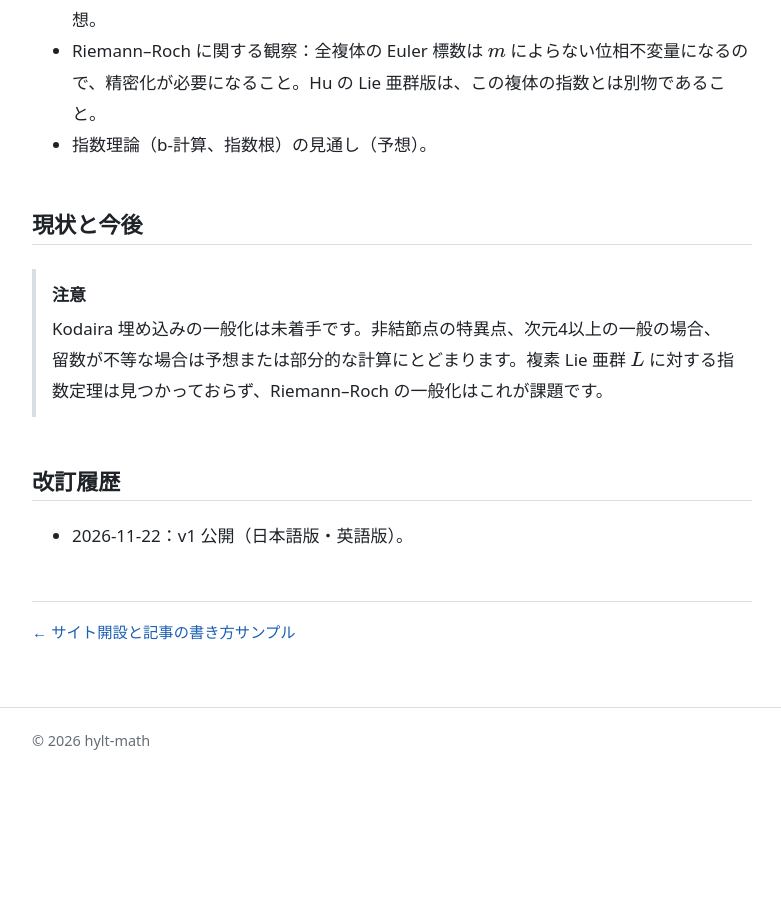
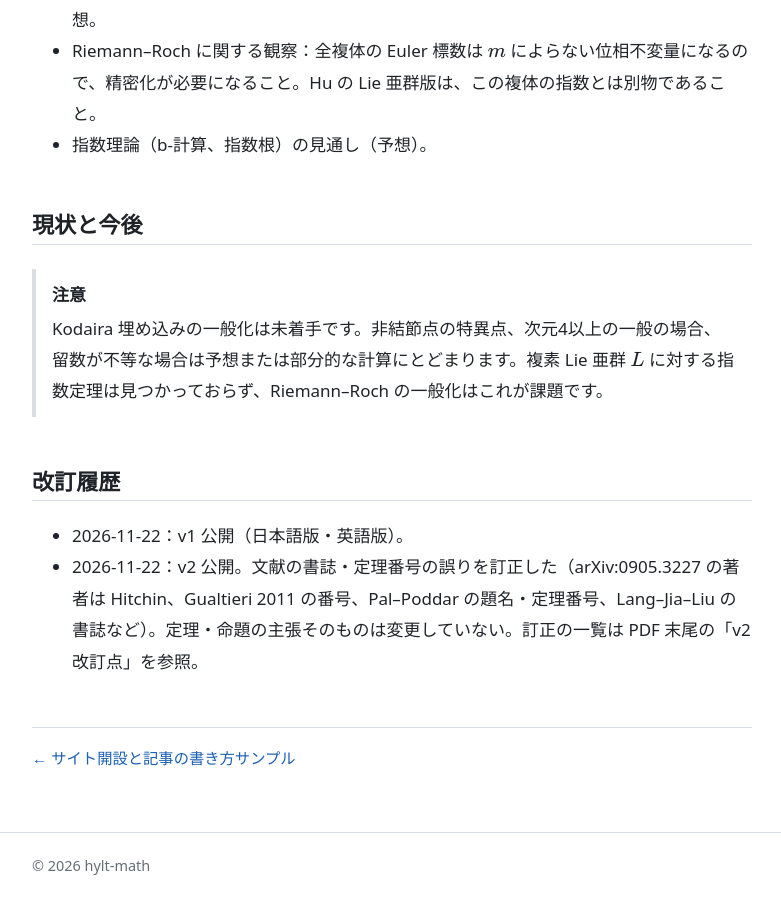
Before and after one commit to hylt-math/hylt-math.github.io, a Jekyll site: the page built from _posts/2026-11-22-generalized-geometry-poisson.md, in a window 1280 px wide and 900 px high, scrolled down 3052 px. Shown: the whole window, without its empty margins (248-1029 px from the left). Built offline with Jekyll 4.4.1, drawn with Linux system fonts in a browser that asks for light colours; before the commit the page ends 3826 px from its top, so only the background shows below that; some of the changed text lies outside the part shown.

Commit message:
Publish v2 of generalized geometry Poisson note (citation corrections; ja/en)
Co-Authored-By: Claude Sonnet 5.5 <noreply@anthropic.com>
Claude-Session: https://claude.ai/code/session_01MVGet6GhGxrPLb1okv7G57

```diff
--- a/_posts/2026-11-22-generalized-geometry-poisson.md
+++ b/_posts/2026-11-22-generalized-geometry-poisson.md
@@ -4,14 +4,15 @@ title: "一般化複素幾何における Serre 型消滅・双対性・Riemann
 status: partial
 tags: [一般化複素幾何, 正則Poisson構造, Serre消滅, Riemann-Roch, 研究ノート]
 abstract: "複素幾何の三種の神器（Riemann–Roch、Serre 消滅、Kodaira 埋め込み）の一般化複素幾何版を目指し、正則 Poisson 構造から作る一般化複素構造と一般化正則直線束の具体例を調べた研究ノート。Serre 型消滅は「横断次数」での消滅として定式化され、対数シンプレクティックな曲面では留数に応じたコホモロジーの閉じた公式が得られた。Kodaira 埋め込みは未着手。査読を受けていない。"
-pdf: /assets/pdf/generalized-geometry-poisson-v1-ja.pdf
-pdf_version: "v1"
+updated: 2026-11-22
+pdf: /assets/pdf/generalized-geometry-poisson-v2-ja.pdf
+pdf_version: "v2"
 ---
 
 調査・執筆：Claude　／　問題設定：森
 
 <div class="remark">
-**英語版 PDF**：[generalized-geometry-poisson-v1-en.pdf]({{ '/assets/pdf/generalized-geometry-poisson-v1-en.pdf' | relative_url }})（日本語版が原本です）。
+**英語版 PDF**：[generalized-geometry-poisson-v2-en.pdf]({{ '/assets/pdf/generalized-geometry-poisson-v2-en.pdf' | relative_url }})（日本語版が原本です）。旧版：[v1（日本語）]({{ '/assets/pdf/generalized-geometry-poisson-v1-ja.pdf' | relative_url }})、[v1（英語）]({{ '/assets/pdf/generalized-geometry-poisson-v1-en.pdf' | relative_url }})。
 本稿は**査読を受けていない研究ノート**です。PDF 中の各主張には【文献】【証明済】【計算で確認】【予想】【要確認】の区別を付けています。文献の定理番号や書誌には、記憶や要約に基づく未確認のものが残っています（【要確認】）。
 </div>
 
@@ -61,3 +62,4 @@ Kodaira 埋め込みの一般化は未着手です。非結節点の特異点、
 ## 改訂履歴
 
 - 2026-11-22：v1 公開（日本語版・英語版）。
+- 2026-11-22：v2 公開。文献の書誌・定理番号の誤りを訂正した（arXiv:0905.3227 の著者は Hitchin、Gualtieri 2011 の番号、Pal–Poddar の題名・定理番号、Lang–Jia–Liu の書誌など）。定理・命題の主張そのものは変更していない。訂正の一覧は PDF 末尾の「v2 改訂点」を参照。
```
Also changed, not shown: 2 other files.
